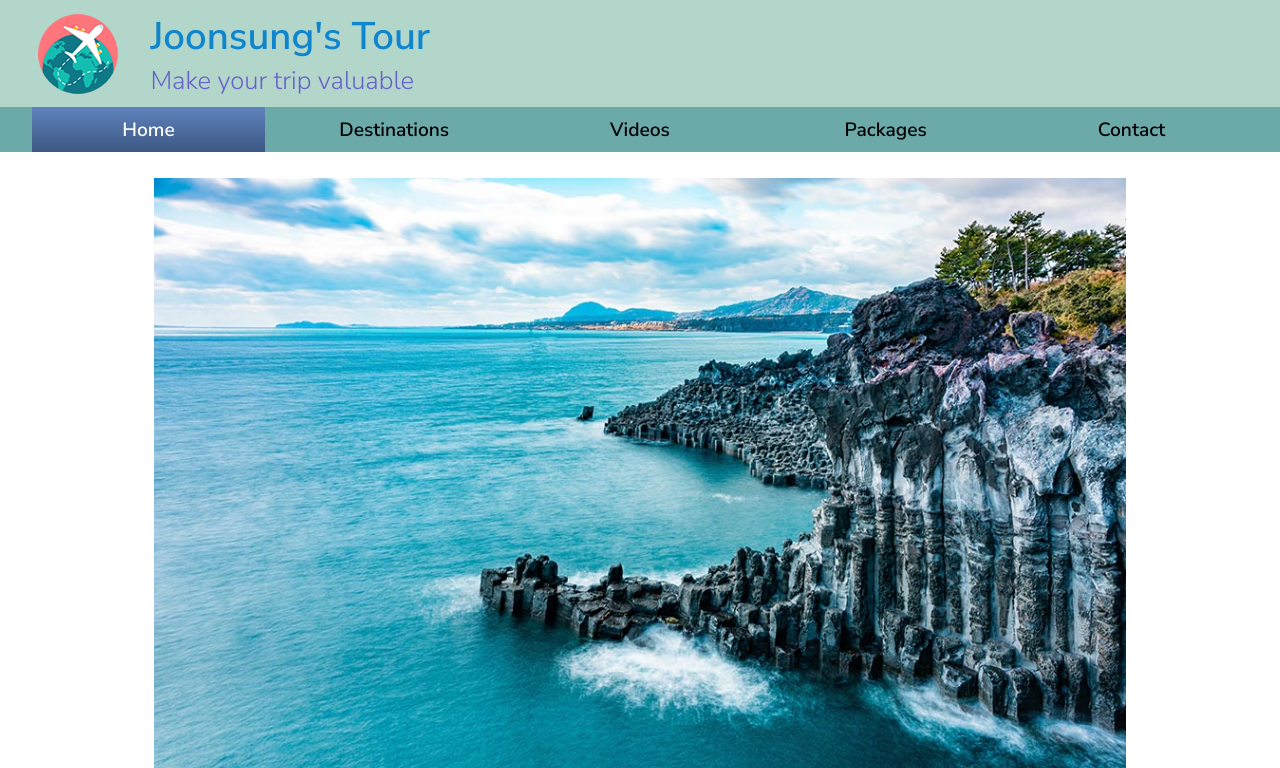
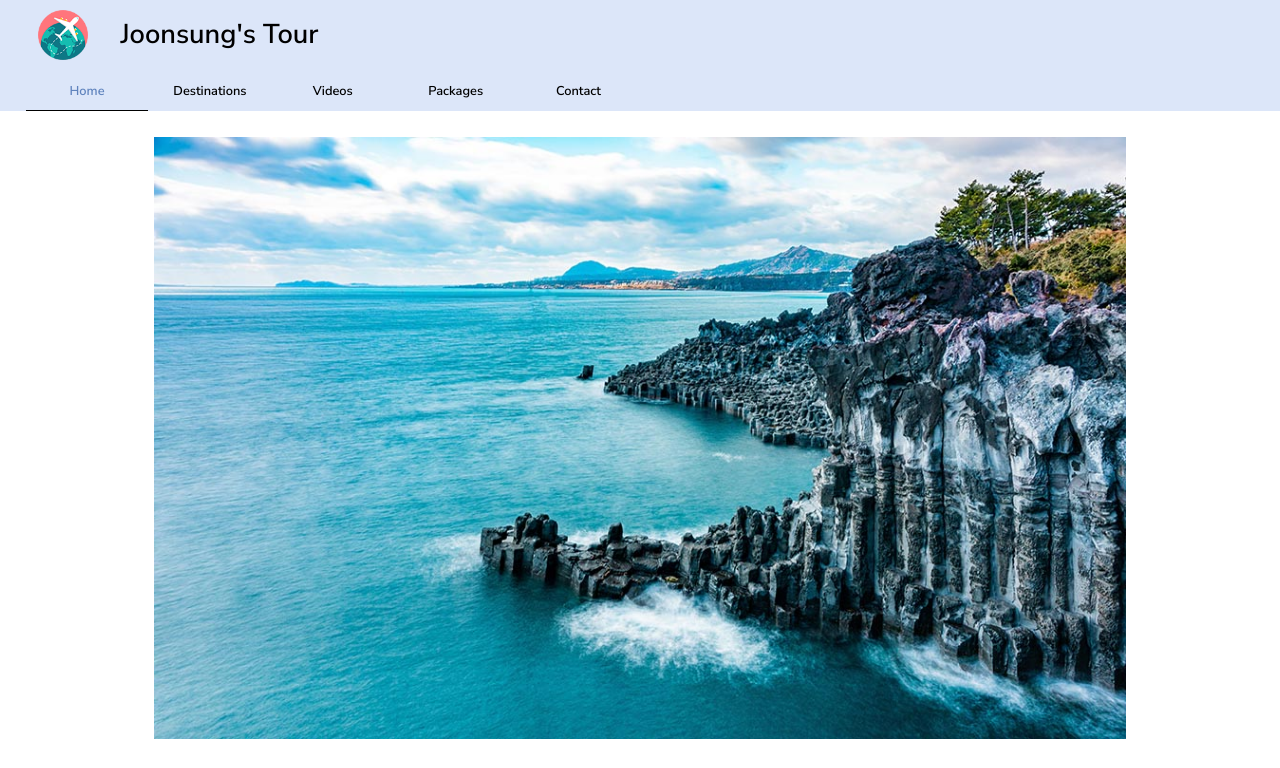
Before and after one commit to Joonsung-Byun/capstone2120, a plain HTML site: page index.html in a window 1280 px wide. Shown: the top 768 px of the page. Drawn offline with Linux system fonts and the light colour scheme.

Commit message:
Update logo size in header

```diff
--- a/index.css/home.css
+++ b/index.css/home.css
@@ -13,7 +13,7 @@ body {
 header {
     display: flex;
     padding: .6rem 3vw;
-    background-color: rgba(134, 192, 172, 0.63);
+    background-color: rgba(200, 215, 246, 0.63);
     align-items: center;
     font-weight: 400;
 }
@@ -22,15 +22,8 @@ header div {
     padding-left: 2.5vw;
 }
 
-header div h1 {
-    font-size: 1.7rem;
-    color: rgb(15, 133, 206);
-}
 
-header div p {
-    font-size: 1.1rem;
-    color: rgb(105, 96, 203);
-}
+
 
 nav {
     padding-top: .5rem;
@@ -44,7 +37,6 @@ nav li {
     padding-top: .5rem;
     padding-bottom: .5rem;
     list-style-type: none;
-    border-bottom: 1px solid black;
 }
 
 nav a {
@@ -55,16 +47,19 @@ nav a {
 }
 
 nav ul li.current_page {
-    background:linear-gradient(rgb(108, 170, 170), rgb(68, 119, 119));
+    border-bottom: 1px solid black;
+    background-color: aliceblue;
 }
 
-nav ul li.current_page a {
-    color: white;
+nav ul li:hover {
+    /* border-bottom: 1px solid rgb(0, 0, 0); */
 }
+
+
 
 nav ul li a:hover {
     color: rgb(17, 0, 255);
-    font-style: italic;
+
 }
 
 main {
@@ -328,7 +323,6 @@ footer {
    padding-bottom: 1rem;
    text-align: center;
    font-size: 1.2rem;
-   color: rgb(15, 133, 206);
    font-weight: 600;
 }
 
@@ -336,7 +330,7 @@ footer {
 @media only screen and (min-width: 33rem) {
 
     header div h1 {
-        font-size: 2rem;
+        font-size: 1.7rem;
     }
 
     header div p {
@@ -357,39 +351,37 @@ footer {
         margin: 0;
         padding-left: 2vw;
         padding-right: 2vw;
-        background-color: rgb(108, 170, 170);
+        background-color: rgba(200, 215, 246, 0.63);
     }
 
     nav ul {
         display: flex;
-        justify-content: space-around;
+        justify-content: flex-start;
     }
 
     nav li {
-        flex-basis: 19%;
+        flex-basis: 10%;
         margin: 0;
-        padding-top: .7rem;
-        padding-bottom: .7rem;
-        border: none;
     }
 
     nav a {
         text-decoration: none;
         color: #000;
-        font-size: 1rem;
+        font-size: .8rem;
     }
 
     nav ul li.current_page {
-        background:linear-gradient(#5f83bd, #3c5782);
+        border-bottom: 1px solid black;
+        background-color: inherit;
     }
 
+
     nav ul li.current_page a {
-        color: white;
+        color: #5f83bd;
     }
 
     nav ul li a:hover {
-        color: rgb(255, 255, 255);
-        font-style: italic;
+
     }
 } /* end media query (middle size) */
 
@@ -411,9 +403,6 @@ footer {
 /* start media query (large size) */
 @media only screen and (min-width: 60rem) {
 
-    header div h1 {
-        font-size: 2.4rem;
-    }
 
     header div p {
         font-size: 1.6rem;
@@ -428,7 +417,4 @@ footer {
         padding-bottom: .6rem;
     }
 
-    nav a {
-        font-size: 1.2rem;
-    }
 } /* end media query (large size) */
--- a/index.html
+++ b/index.html
@@ -17,10 +17,9 @@
 
     <!-- start header here-->
         <header>
-            <img src="images/logo-real.png" alt="logo" width="80" height="80">
+            <img src="images/logo-real.png" alt="logo" width="50" height="50">
             <div>
                 <h1>Joonsung's Tour</h1>
-                <p>Make your trip valuable</p>
             </div>
         </header>
 
```
Also changed, not shown: contact.html (+1 -2 lines), destination.html (+1 -2 lines), package.html (+2 -2 lines), thanks.html (+2 -2 lines), video.html (+2 -2 lines).
